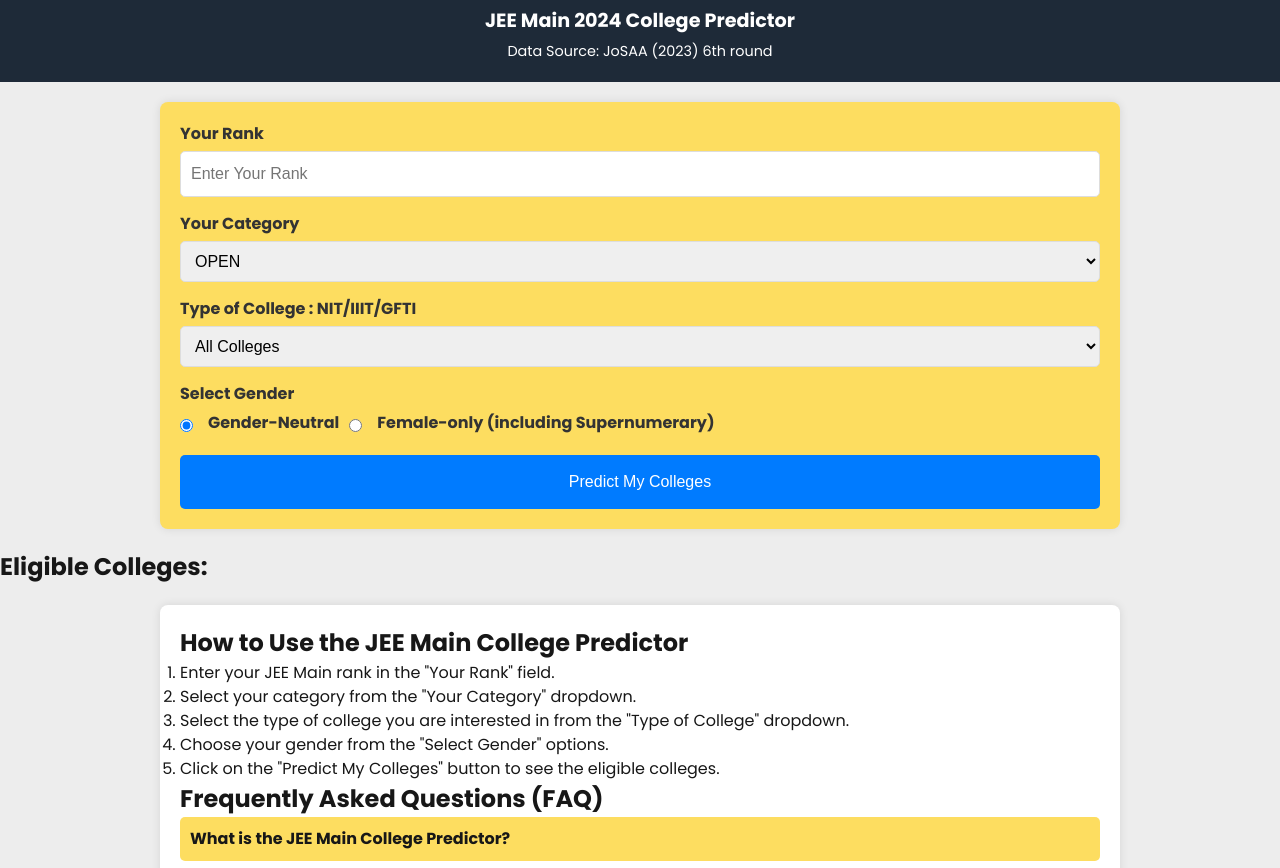
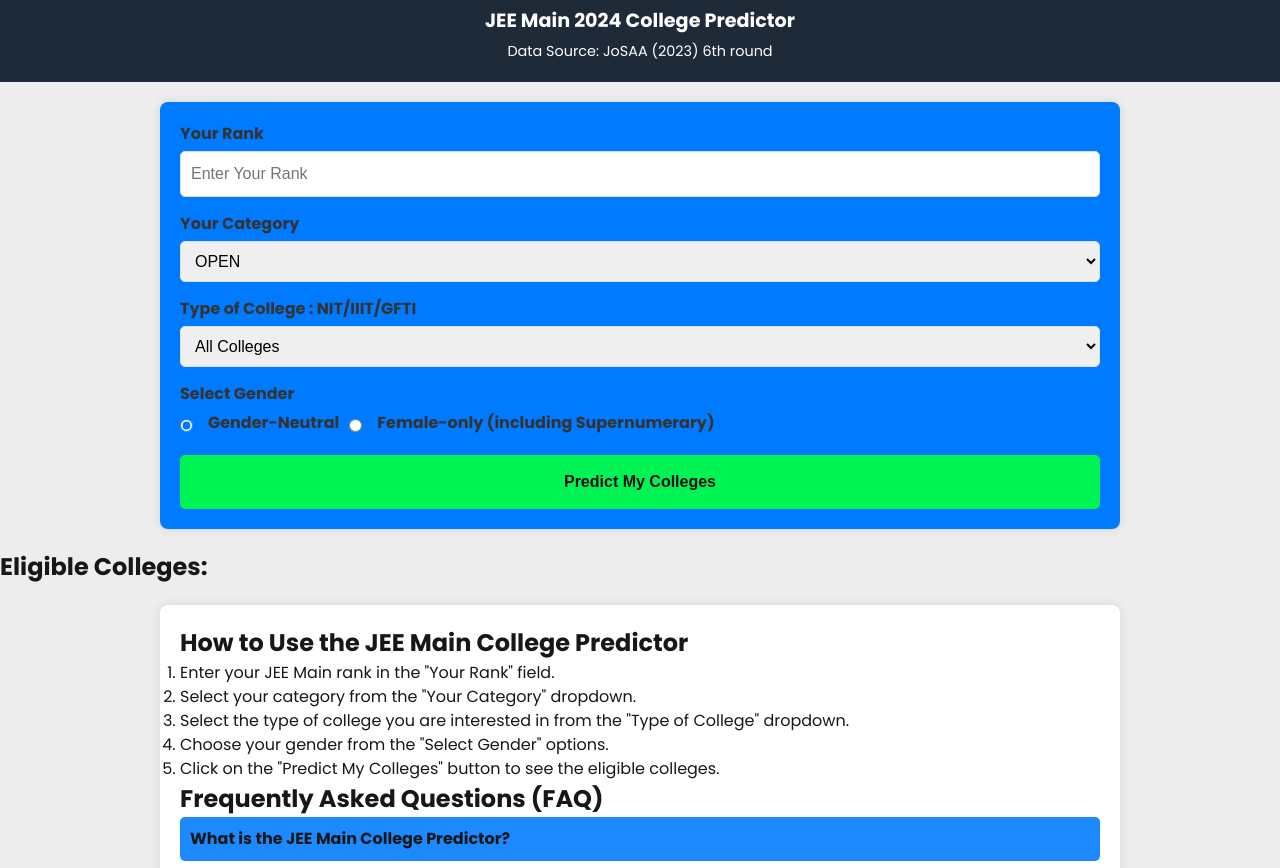
Before and after one commit to amanbind898/college-nexus, a website: page college predictor/public/index.html in a window 1280 px wide. Shown: the part 59-927 px from the top of the page. Drawn offline with Linux system fonts and the light colour scheme.

Commit message:
color change

```diff
--- a/college predictor/public/styles.css
+++ b/college predictor/public/styles.css
@@ -51,7 +51,7 @@
     max-width: 960px;
     margin: 20px auto;
     padding: 20px;
-    background-color: #fddd60;
+    background-color: #007bff;
     border-radius: 8px;
     box-shadow: 0 0 10px rgba(0, 0, 0, 0.1);
 }
@@ -90,16 +90,18 @@
 button {
     width: 100%;
     padding: 15px;
-    background-color: #007bff;
-    color: white;
+    background-color: #00ff44ea;
+    color: rgb(25, 14, 14);
     border: none;
     border-radius: 5px;
     font-size: 1rem;
     cursor: pointer;
+    font-weight: bold;
 }
 
 button:hover {
-    background-color: #0056b3;
+    background-color: #129c37;
+    color: white;
 }
 /* make h2 center */
 #cntr h2 {
@@ -155,7 +157,7 @@
     .form-container {
         margin-top: 0;
         padding: 20px;
-        background-color: #fddd60;
+
         border-radius: 8px;
         box-shadow: 0 0 10px rgba(0, 0, 0, 0.1);
     }
@@ -196,7 +198,7 @@
 }
 
 .faq-question {
-    background-color: #fddd60;
+    background-color: #007bffe3;
     padding: 10px;
     border-radius: 5px;
     cursor: pointer;
```
